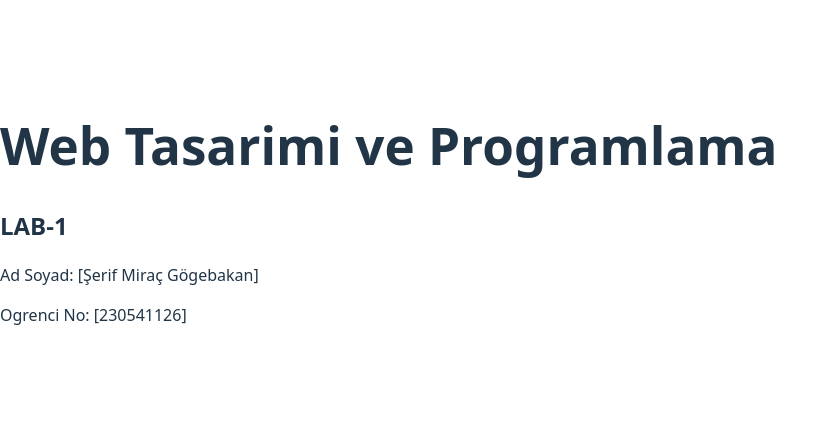
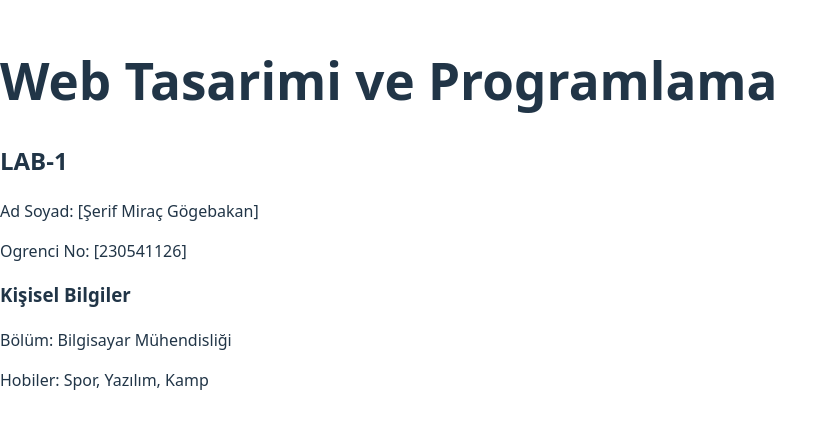
Before and after one commit to Serifgogebakan/web-lab-hello, a React (Vite) app: page / in a window 1280 px wide. Shown: the part 187-616 px from the top of the page, without its empty margins (0-837 px from the left). Built offline with nearby package versions, Linux system fonts and the light colour scheme.

Commit message:
feat: add personal details to homepage

```diff
--- a/src/App.tsx
+++ b/src/App.tsx
@@ -1,10 +1,13 @@
 function App() {
   return (
-    <div>
+    <div className="container">
       <h1>Web Tasarimi ve Programlama</h1>
       <h2>LAB-1</h2>
       <p>Ad Soyad: [Şerif Miraç Gögebakan]</p>
       <p>Ogrenci No: [230541126]</p>
+      <h3>Kişisel Bilgiler</h3>
+      <p>Bölüm: Bilgisayar Mühendisliği</p>
+      <p>Hobiler: Spor, Yazılım, Kamp</p>
     </div>
   );
 }
```
